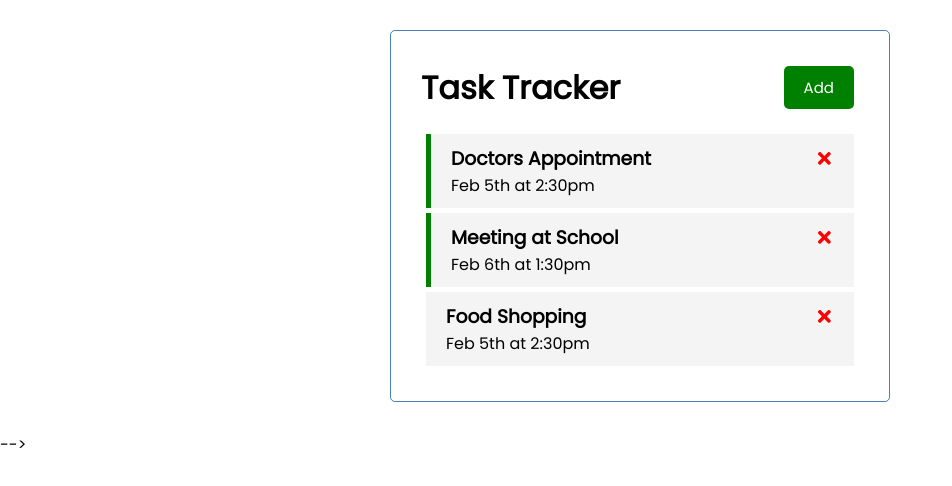
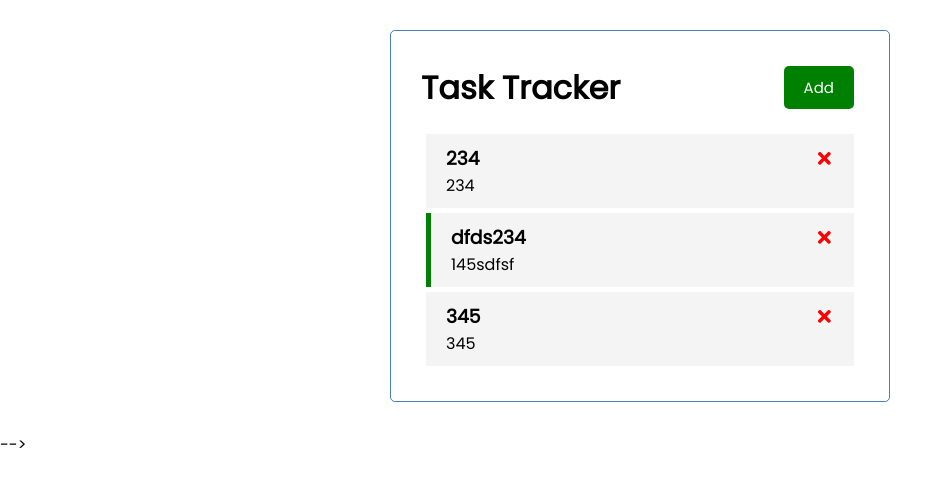
Before and after one commit to Rimce/react-task-tracker, a React (Create React App) app: page / in a window 1280 px wide. Shown: the top 486 px of the page, without its empty margins (0-952 px from the left). Built offline with nearby package versions, Linux system fonts and the light colour scheme; data requests are answered from the project's data file.

Commit message:
add tasks functionality with DB and add json server connectivty

```diff
--- a/db.json
+++ b/db.json
@@ -1,22 +1,22 @@
 {
   "tasks": [
     {
-      "id": 1,
-      "text": "Doctors Appointment",
-      "day": "Feb 5th at 2:30pm",
-      "reminder": true
+      "text": "234",
+      "day": "234",
+      "reminder": false,
+      "id": 6
     },
     {
-      "id": 2,
-      "text": "Meeting at School",
-      "day": "Feb 6th at 1:30pm",
-      "reminder": true
+      "text": "dfds234",
+      "day": "145sdfsf",
+      "reminder": true,
+      "id": 7
     },
     {
-      "id": 3,
-      "text": "Food Shopping",
-      "day": "Feb 5th at 2:30pm",
-      "reminder": false
+      "text": "345",
+      "day": "345",
+      "reminder": false,
+      "id": 8
     }
   ]
 }
--- a/src/App.js
+++ b/src/App.js
@@ -26,11 +26,32 @@ const App = () => {
     return data
   }
 
+  // Fetch Tasks
+  const fetchTask = async (id) => {
+    const res = await fetch(`http://localhost:5000/tasks/${id}`)
+    const data = await res.json()
+
+    return data
+  }
+
   //Add Task
-  const addTask = (task) => {
-    const id = Math.floor(Math.random() * 1000) + 1
-    const newTask = { id, ...task }
-    setTasks([...tasks, newTask])
+  const addTask = async (task) => {
+    const res = await fetch('http://localhost:5000/tasks', {
+      method: 'POST',
+      headers: {
+        'Content-type': 'application/json',
+
+      },
+      body: JSON.stringify(task),
+    })
+    const data = await res.json()
+
+    setTasks([...tasks, data])
+
+
+    // const id = Math.floor(Math.random() * 1000) + 1
+    // const newTask = { id, ...task }
+    // setTasks([...tasks, newTask])
   }
 
   // Delete Task
@@ -41,9 +62,24 @@ const App = () => {
   }
 
   // Toggle Reminder
-  const toggleReminder = (id) => {
+  const toggleReminder = async (id) => {
+    const taskToToggle = await fetchTask(id)
+    const updTask = {
+      ...taskToToggle,
+      reminder: !taskToToggle.reminder
+    }
+
+    const res = await fetch(`http://localhost:5000/tasks/{id}`, {
+      method: 'PUT',
+      headers: {
+        'Content-type': 'application/json',
+      },
+      body: JSON.stringify(updTask),
+    })
+    const data = await res.jons()
+
     setTasks(tasks.map((task) => task.id === id
-      ? { ...task, reminder: !task.reminder } : task
+      ? { ...task, reminder: data.reminder } : task
     ))
   }
 
```
Also changed, not shown: 1 other file (tests, documents, lock files or other folders).
